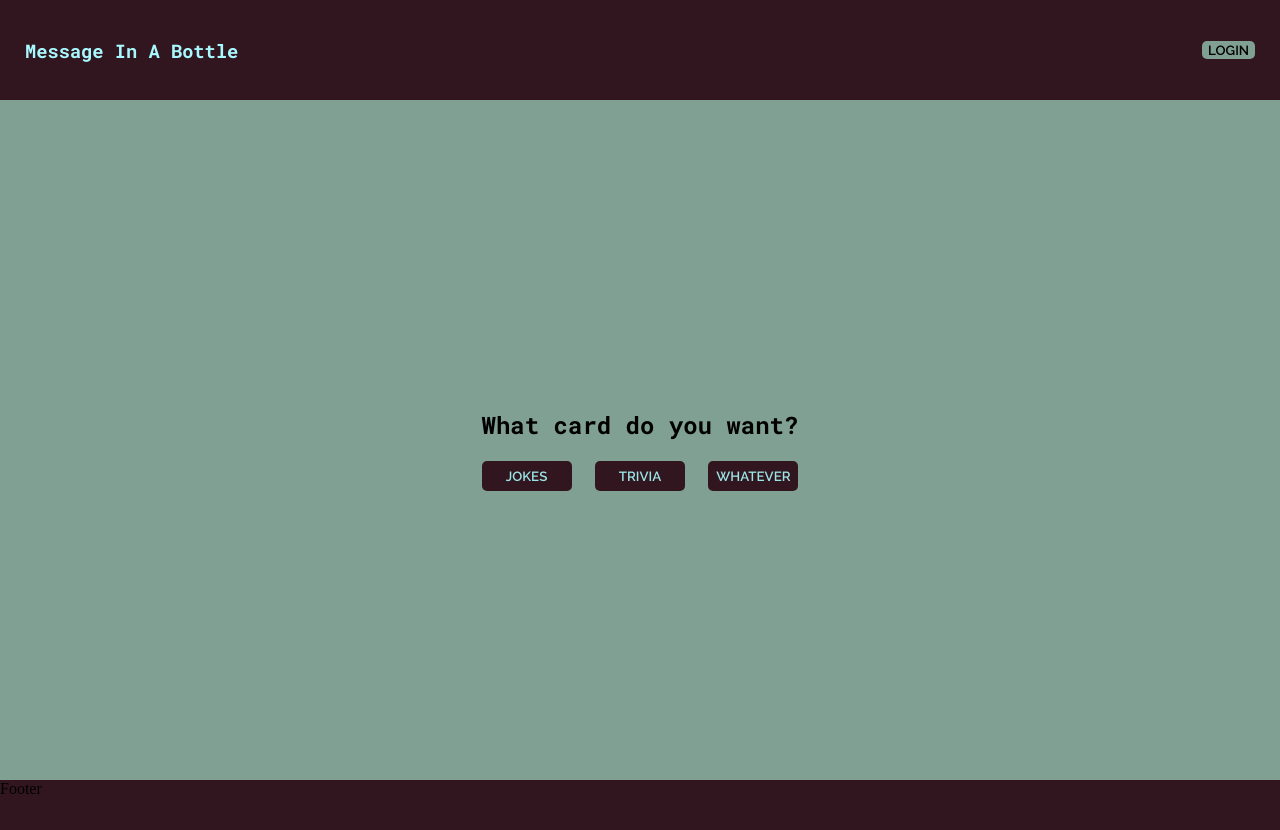
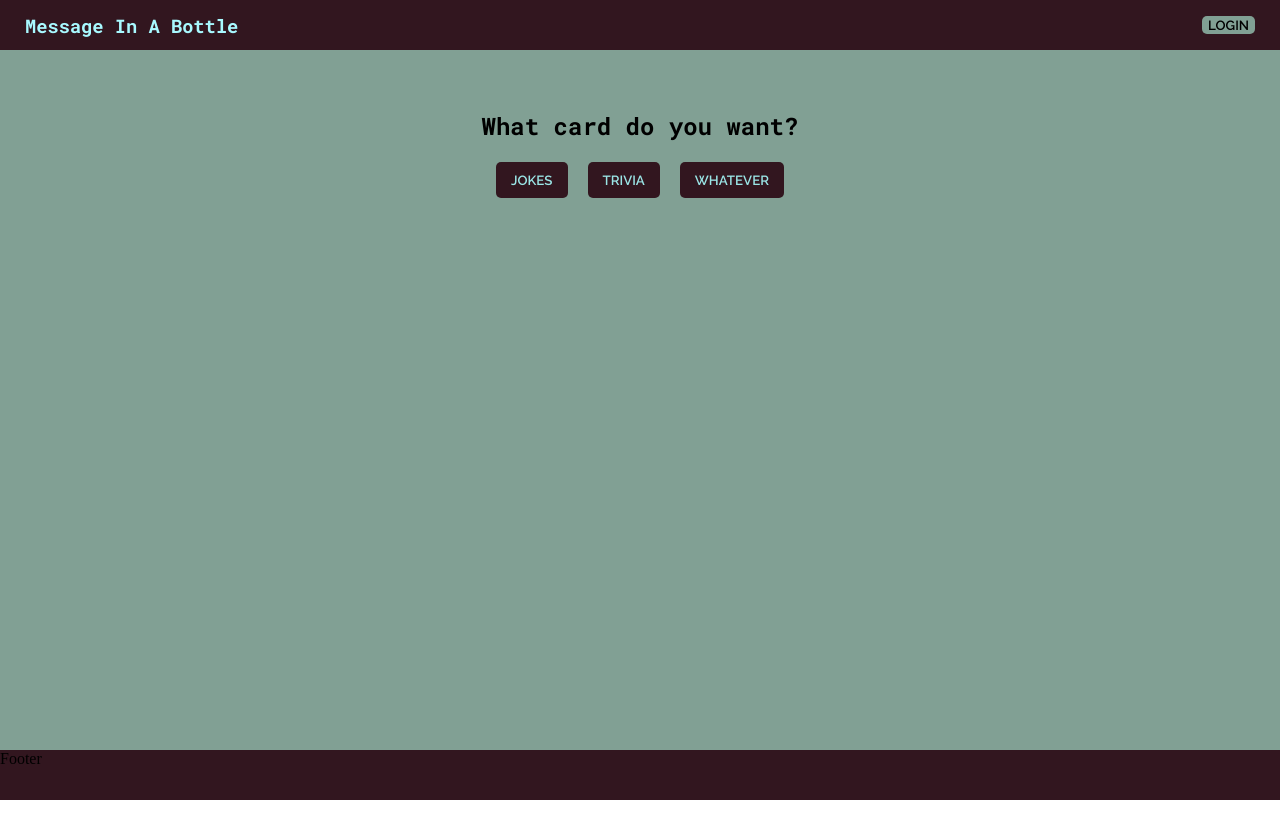
Before and after one commit to hato-cc-legacy/front-end, a React (Vite) app: page / in a window 1280 px wide. After the commit the page ends 800 px from the top, so only its background shows below. Built offline with nearby package versions, Linux system fonts and the light colour scheme; no server answers.

Commit message:
Fix: Fixing some styling.

```diff
--- a/src/components/Card.tsx
+++ b/src/components/Card.tsx
@@ -79,12 +79,11 @@ const Card: React.FC<Props> = (props) => {
           <span>
             <SVGEye className="svg" />
           </span>
-          <span> </span>
           <span>{useViews}</span>
         </div>
       </div>
       <div className="card__created_at">
-        <span>{moment(props.card.created_at).fromNow()}</span>
+        <span>Created {moment(props.card.created_at).fromNow()}</span>
       </div>
       {useIsShowComments && (
         <>
--- a/src/components/styles/Card.css
+++ b/src/components/styles/Card.css
@@ -2,14 +2,22 @@
   background-color: var(--supplimental-background-color);
   display: flex;
   flex-direction: column;
-  justify-content: space-evenly;
   align-items: center;
   width: 100%;
-  height: 85vh;
+  height: calc(100vh - var(--header-height) - var(--footer-height));
   font-family: var(--main-text-style);
   font-weight: var(--heavy-font-weight);
+  padding: 15px;
 }
+
+.card {
+  max-width: 350px;
+}
+
 .card-control-buttons {
+  display: flex;
+  flex-direction: column;
+  align-items: center;
   margin: 25px;
 }
 .card-control-buttons__create-button,
@@ -17,8 +25,7 @@
 .card-control-buttons__trivia-button,
 .card-control-buttons__whatever-button {
   border-radius: 5px;
-  height: 30px;
-  width: 90px;
+  padding: 10px 15px;
   border: none;
   font-family: var(--secondary-text-style);
   font-weight: var(--heavy-font-weight);
@@ -27,15 +34,15 @@
   text-transform: uppercase;
 }
 .card-control-buttons__button-container {
+  cursor: pointer;
   display: flex;
-  justify-content: space-between;
+  flex-direction: row;
+  flex-wrap: wrap;
+  align-items: center;
+  justify-content: center;
+  gap: 20px;
 }
-.card-control-buttons__create-button:hover,
-.card-control-buttons__jokes-button:hover,
-.card-control-buttons__trivia-button:hover,
-.card-control-buttons__whatever-button:hover {
-  cursor: pointer;
-}
+
 .card_content {
   display: flex;
   justify-content: center;
@@ -49,20 +56,29 @@
   background-color: var(--secondary-background-color);
   font-size: var(--std-font-size);
   border-radius: var(--main-border-radius);
-  width: 35%;
-  height: 200px;
   padding: 20px;
   text-align: center;
   box-shadow: 3px 3px 3px var(--main-background-color);
   border: 1px solid var(--supplimental-background-color);
 }
 .specs_container {
+  padding: 20px;
   display: flex;
-  justify-content: space-around;
+  justify-content: space-between;
   align-items: center;
   flex-direction: row;
+  gap: 20px;
 }
-/* .card__created_at {
-  width: 100%;
-  margin: 0 0 0 300px;
-} */
+.card__created_at {
+  text-align: center;
+}
+
+.card__views {
+  display: flex;
+  gap: 10px;
+}
+
+.card__views span {
+  display: flex;
+  align-items: center;
+}
--- a/src/components/styles/Footer.css
+++ b/src/components/styles/Footer.css
@@ -1,4 +1,4 @@
 .footer {
   background-color: var(--main-background-color);
-  height: 50px;
+  height: var(--footer-height);
 }
--- a/src/components/styles/Header.css
+++ b/src/components/styles/Header.css
@@ -1,6 +1,6 @@
 .header {
   background-color: var(--main-background-color);
-  height: 100px;
+  height: var(--header-height);
   color: var(--secondary-background-color);
   font-family: var(--main-text-style);
   display: flex;
--- a/src/main.css
+++ b/src/main.css
@@ -12,7 +12,14 @@
   --std-font-size: 35px;
   --main-border-radius: 15px;
   --main-button-border-radius: 5px;
+  --header-height: 50px;
+  --footer-height: 50px;
 }
+
+* {
+  box-sizing: border-box;
+}
+
 body {
   margin: 0;
 }
--- a/src/pages/Index.tsx
+++ b/src/pages/Index.tsx
@@ -39,7 +39,7 @@ const Index = () => {
             onClick={() => setIsCreatingCard(true)}
             className="card-control-buttons__create-button"
           >
-            Create
+            Create another card
           </button>
         )}
         <div className="card-control-buttons__sort-card-options">
```
